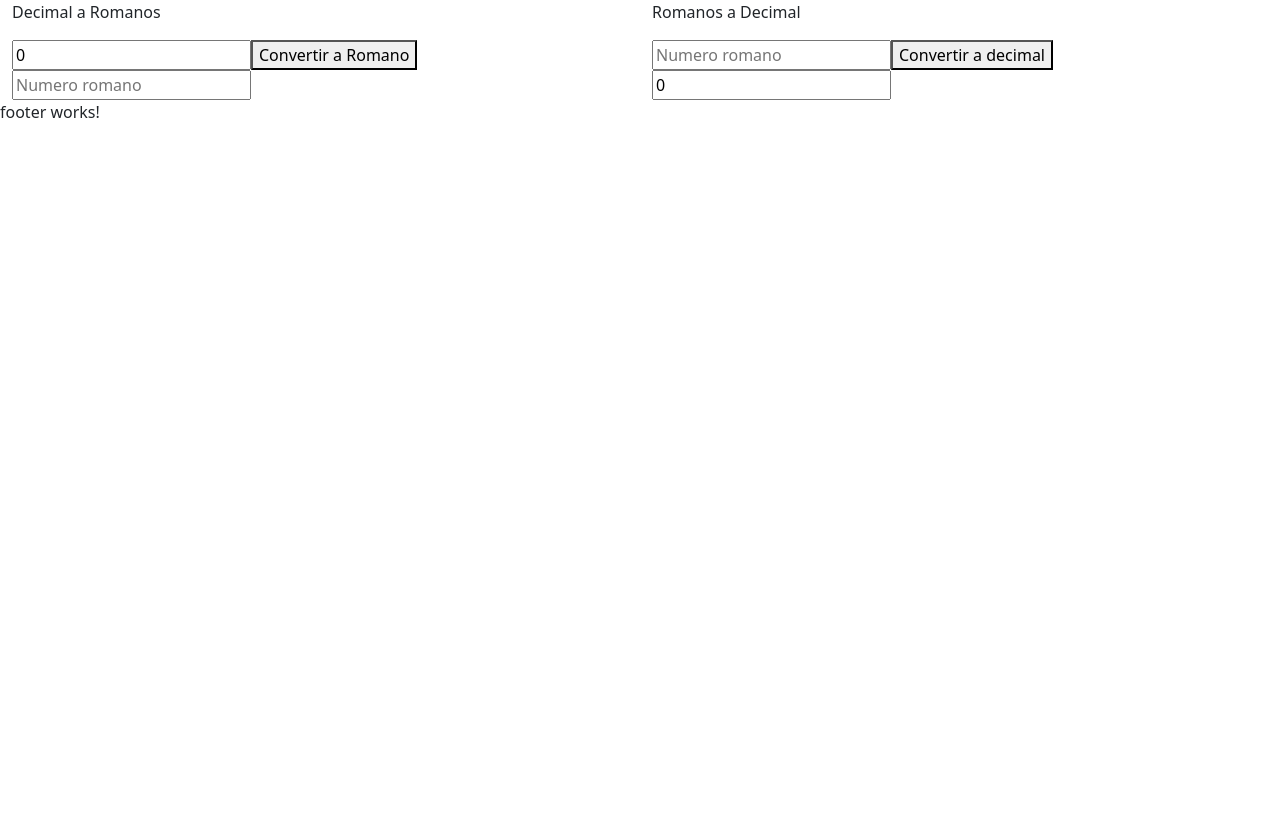
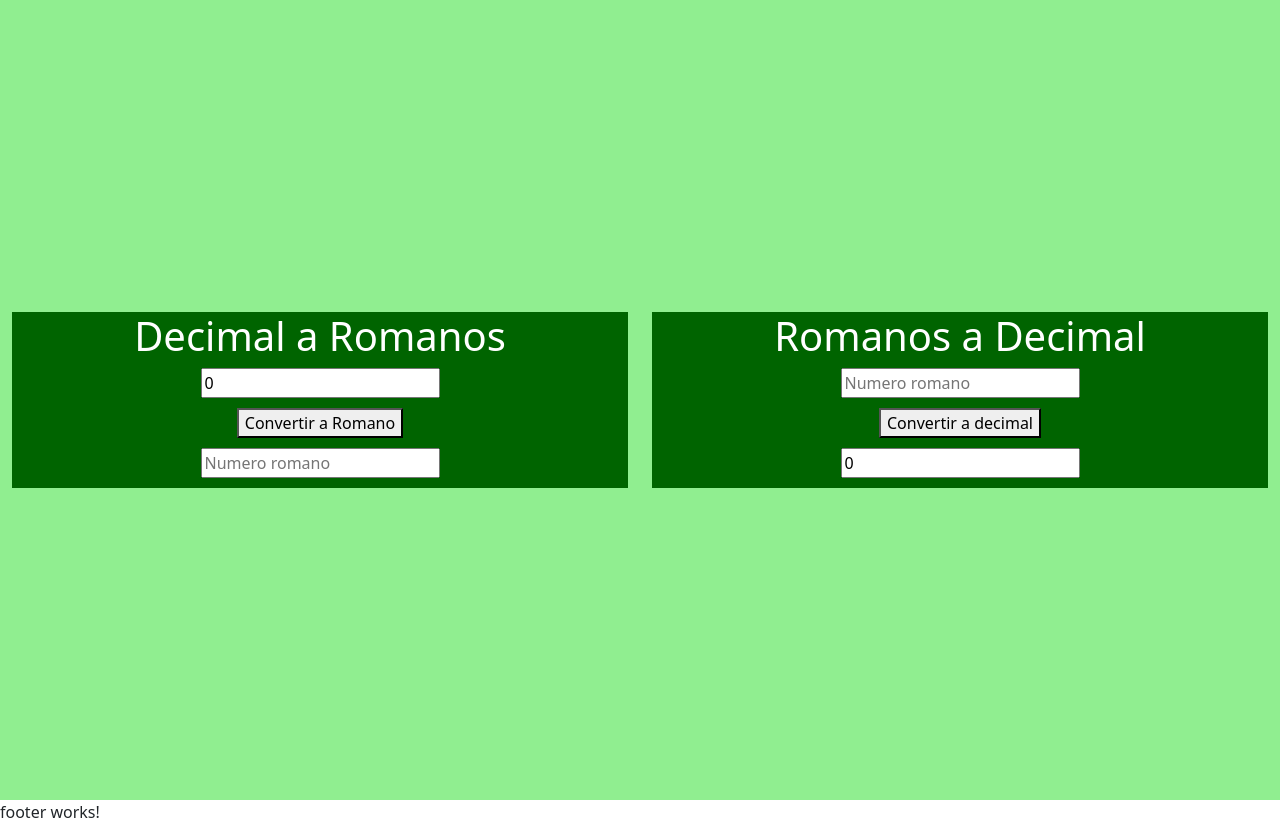
Before and after one commit to FacuBritez/Numeros-Romanos, an Angular app: page / in a window 1280 px wide. Before the commit the page ends 800 px from the top, so only its background shows below. Built offline with nearby package versions, Linux system fonts and the light colour scheme.

Commit message:
Cambios de estilo generales

```diff
--- a/src/app/app.component.sass
+++ b/src/app/app.component.sass
@@ -0,0 +1,2 @@
+.container-fluid
+    background-color: lightgreen
--- a/src/app/components/decimal-a-romanos/decimal-a-romanos.component.html
+++ b/src/app/components/decimal-a-romanos/decimal-a-romanos.component.html
@@ -1,4 +1,10 @@
-<p>Decimal a Romanos</p>
-<input [(ngModel)]="numeroDecimal" (keyup.enter)="actualiza(numeroDecimal)" placeholder="Numero decimal">
-<button (click)="( actualiza(numeroDecimal) )">Convertir a Romano</button>
-<input [(ngModel)]="romanResult" placeholder="Numero romano" readonly>
+<div class="centrado">
+    <div class="container text-center">
+        <h1>Decimal a Romanos</h1>
+        <input [(ngModel)]="numeroDecimal" (keyup.enter)="actualiza(numeroDecimal)" placeholder="Numero decimal">
+        <br>
+        <button (click)="( actualiza(numeroDecimal) )">Convertir a Romano</button>
+        <br>
+        <input [(ngModel)]="romanResult" placeholder="Numero romano" readonly>
+    </div>
+</div>
--- a/src/app/components/decimal-a-romanos/decimal-a-romanos.component.sass
+++ b/src/app/components/decimal-a-romanos/decimal-a-romanos.component.sass
@@ -0,0 +1,2 @@
+input, button
+    margin-bottom: 10px
--- a/src/app/components/romanos-a-decimal/romanos-a-decimal.component.html
+++ b/src/app/components/romanos-a-decimal/romanos-a-decimal.component.html
@@ -1,4 +1,10 @@
-<p>Romanos a Decimal</p>
-<input [(ngModel)]="numeroRomano" (keyup.enter)="actualiza(numeroRomano)" placeholder="Numero romano">
-<button (click)="( actualiza(numeroRomano) )">Convertir a decimal</button>
-<input [(ngModel)]="decimalResult" placeholder="Numero decimal">
+<div class="centrado">
+    <div class="container text-center">
+        <h1>Romanos a Decimal</h1>
+        <input [(ngModel)]="numeroRomano" (keyup.enter)="actualiza(numeroRomano)" placeholder="Numero romano">
+        <br>
+        <button (click)="( actualiza(numeroRomano) )">Convertir a decimal</button>
+        <br>
+        <input [(ngModel)]="decimalResult" placeholder="Numero decimal">
+    </div>
+</div>
--- a/src/app/components/romanos-a-decimal/romanos-a-decimal.component.sass
+++ b/src/app/components/romanos-a-decimal/romanos-a-decimal.component.sass
@@ -0,0 +1,2 @@
+input, button
+    margin-bottom: 10px
--- a/src/styles.sass
+++ b/src/styles.sass
@@ -1 +1,12 @@
 /* You can add global styles to this file, and also import other style files */
+h1
+    color: white
+
+.centrado
+    display: flex
+    align-items: center
+    justify-content: center
+    height: 100vh
+
+.container
+    background: darkgreen
```
